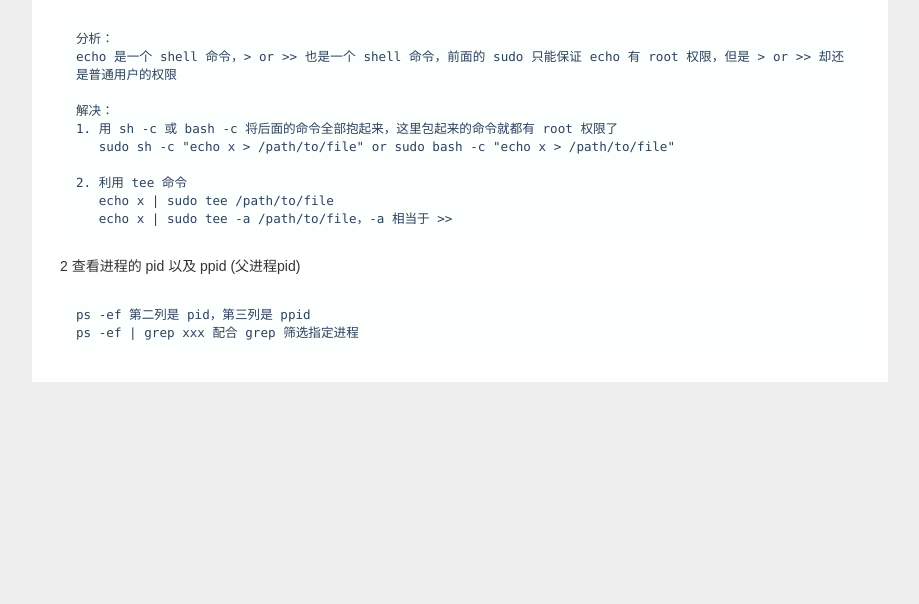
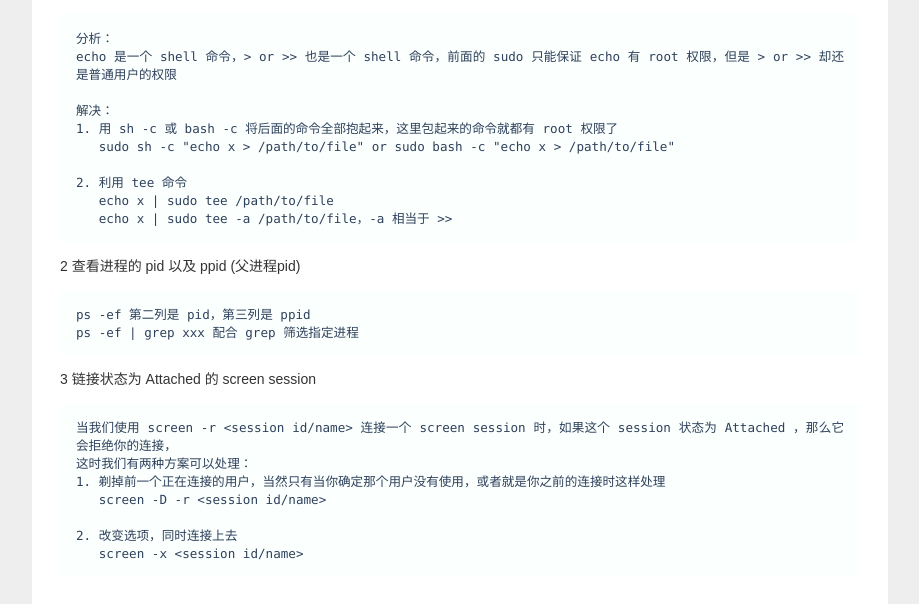
Before and after one commit to ldjhust/ldjhust.github.io, a Jekyll site: the page built from _posts/2018-01-22-linux-knowledge.md, in a window 1280 px wide. Shown: the part 460-1064 px from the top of the page, without its empty margins (180-1099 px from the left). Built offline with Jekyll 4.4.1, drawn with Linux system fonts in a browser that asks for light colours; nearby versions of some CDN libraries; comment, search, counter and statistics services are not loaded; before the commit the page ends 900 px from its top, so only the background shows below that.

Commit message:
Update 2018-01-22-linux-knowledge.md

````diff
--- a/_posts/2018-01-22-linux-knowledge.md
+++ b/_posts/2018-01-22-linux-knowledge.md
@@ -27,3 +27,14 @@ echo 是一个 shell 命令，> or >> 也是一个 shell 命令，前面的 sudo
 ps -ef 第二列是 pid，第三列是 ppid
 ps -ef | grep xxx 配合 grep 筛选指定进程
 ```
+
+3 链接状态为 Attached 的 screen session
+```
+当我们使用 screen -r <session id/name> 连接一个 screen session 时，如果这个 session 状态为 Attached ，那么它会拒绝你的连接，
+这时我们有两种方案可以处理：
+1. 剃掉前一个正在连接的用户，当然只有当你确定那个用户没有使用，或者就是你之前的连接时这样处理
+   screen -D -r <session id/name>
+
+2. 改变选项，同时连接上去
+   screen -x <session id/name>
+```
````
